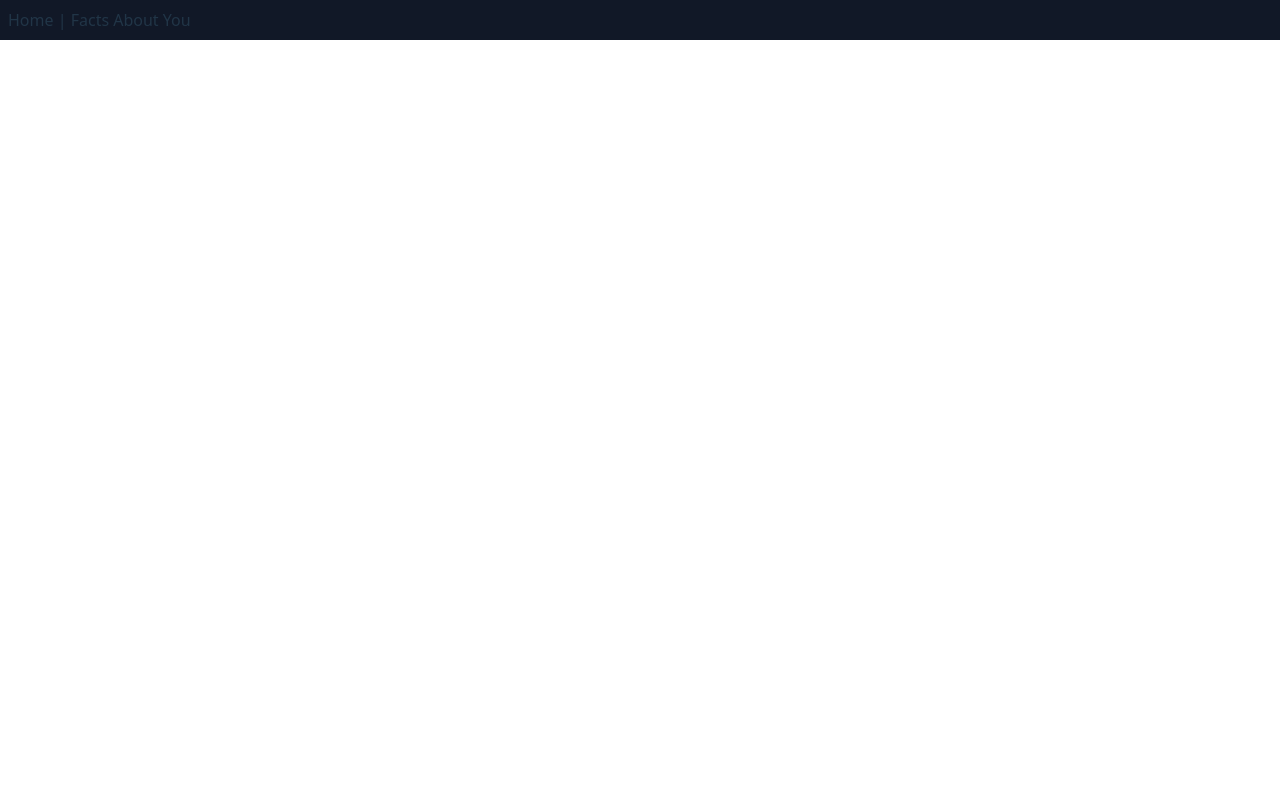
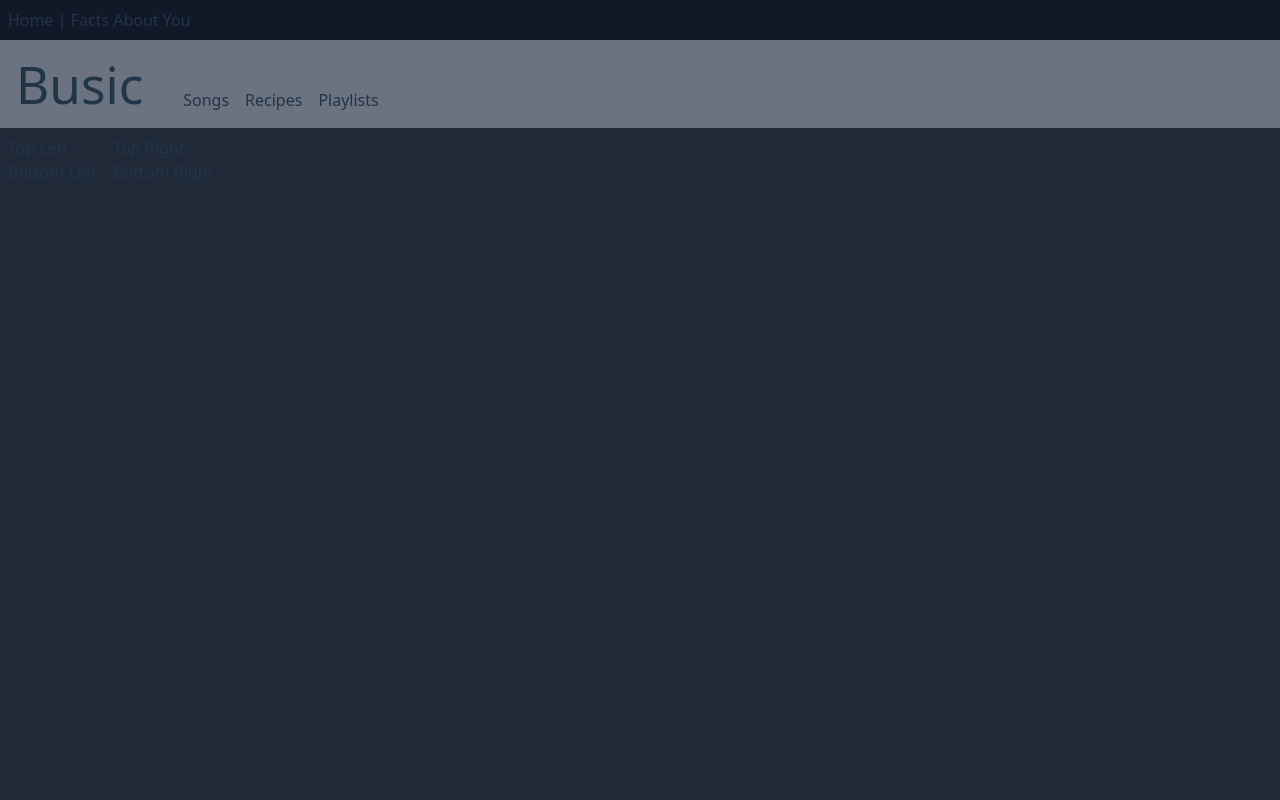
Before and after one commit to timbrady12345/FinalBusic, a React app in the folder frontend/: page / in a window 1280 px wide. Shown: the top 800 px of the page. Built offline with nearby package versions, Linux system fonts and the light colour scheme; the HTML template or start-up script is replaced by a standard one.

Commit message:
made the right panel change on list click

```diff
--- a/frontend/src/index.css
+++ b/frontend/src/index.css
@@ -15,6 +15,22 @@
   text-rendering: optimizeLegibility;
   -webkit-font-smoothing: antialiased;
   -moz-osx-font-smoothing: grayscale;
+}
+
+.album-height {
+  height: 50vh;
+}
+
+.song-title {
+  font-size: 2em;
+}
+
+.band-title {
+  font-size: 1em;
+}
+
+::-webkit-scrollbar {
+  display: none;
 }
 
 a {
--- a/frontend/src/pages/Home.jsx
+++ b/frontend/src/pages/Home.jsx
@@ -2,17 +2,37 @@ import React from "react";
 import { useState } from "react";
 
 export default function Home() {
+  const [busicVisible, setBusicVisible] = useState(true);
+
+  //Left Sides
   const [songsVisible, setSongsVisible] = useState(false);
   const [recipesVisible, setRecipesVisible] = useState(false);
+
+  //Right Sides
+  const [chVisible, setChVisible] = useState(false);
+
+  //Make arrays for left side lists and right side panels
+  //
+  //
+
   return (
-    <html>
-      <head></head>
-      <body>
-        <div className="flex flex-col">
+    <div className="flex flex-col  w-full min-h-screen">
       {/* //Top */}
       <div className="h-full p-4 bg-gray-500 flex flex-row">
         <div className="w-auto pr-8 text-left">
-              <h1>Busic</h1>
+          <h1>
+            <a
+              href="#"
+              onClick={(e) => {
+                e.preventDefault();
+                if (busicVisible == false) {
+                  setBusicVisible(true);
+                }
+              }}
+            >
+              Busic
+            </a>
+          </h1>
         </div>
         <div className="w-full flex flex-col justify-end">
           <div className="w-full flex flex-row">
@@ -61,7 +81,19 @@ export default function Home() {
         {songsVisible && (
           <div className="w-1/4 bg-gray-900">
             <div className="border-gray-700 border-b"> Songs:</div>
-                <div className="pb-1">Coming Home</div>
+            <a
+              className="pb-1"
+              href="#"
+              onClick={(e) => {
+                e.preventDefault();
+                if (chVisible == false || busicVisible == true) {
+                  setChVisible(true);
+                  setBusicVisible(false);
+                }
+              }}
+            >
+              Coming Home
+            </a>
           </div>
         )}
         {recipesVisible && (
@@ -75,6 +107,7 @@ export default function Home() {
         {/* MAIN SCREEN */}
         <div className="h-screen w-full bg-gray-800">
           {/* Horizontal Boxes */}
+          {busicVisible && (
             <div className="inline-flex flex-row">
               {/* Vertical */}
               <div className="flex flex-col p-2">
@@ -86,6 +119,26 @@ export default function Home() {
                 <div>Bottom Right</div>
               </div>
             </div>
+          )}
+          {/* ----------------------------------- */}
+          {!busicVisible && chVisible && (
+            <div className="inline-flex flex-row w-full min-h-screen">
+              {/* Vertical */}
+              <div className="flex flex-col p-2 w-full">
+                <div className="w-fit">
+                  <div className="song-title">Coming Home</div>
+                  <div className="flex band-title justify-end">
+                    By: The Mellows
+                  </div>
+                </div>
+              </div>
+              {/* ml-auto*/}
+              <div className="flex flex-col p-4 album-height w-full">
+                <div className="w-60 h-60 bg-white">Album Cover</div>
+                <div>Song Facts</div>
+              </div>
+            </div>
+          )}
         </div>
       </div>
       {/* //Bottom */}
@@ -101,7 +154,5 @@ export default function Home() {
         </h4>
       </div>
     </div>
-      </body>
-    </html>
   );
 }
```
Lines whose indentation alone changed are shown as unchanged.
